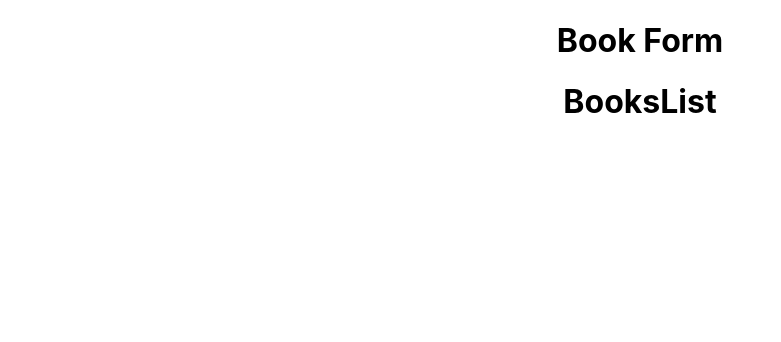
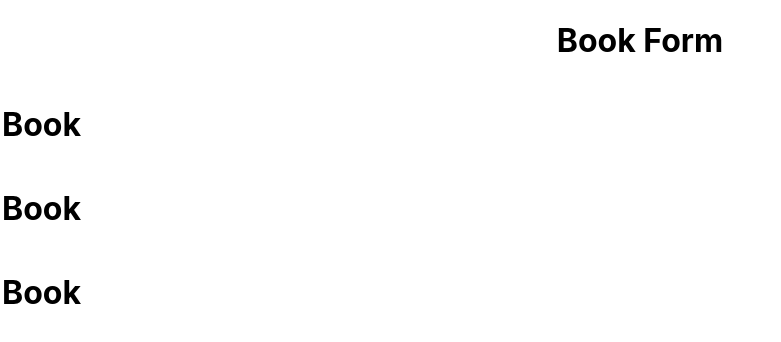
Before and after one commit to temesghentekeste/react-redux-magic-books, a React (Create React App) app: page / in a window 1280 px wide. Shown: the top 342 px of the page, without its empty margins (0-781 px from the left). Built offline with nearby package versions, Linux system fonts and the light colour scheme.

Commit message:
Render Book component inside BooksList component

```diff
--- a/src/actions/actionTypes.js
+++ b/src/actions/actionTypes.js
@@ -1,2 +1,2 @@
-export const CREATE_BOOK = 'CREATE_BOOK'
-export const DELETE_BOOK = 'DELETE_BOOK'
+export const CREATE_BOOK = 'CREATE_BOOK';
+export const DELETE_BOOK = 'DELETE_BOOK';
--- a/src/components/Book.js
+++ b/src/components/Book.js
@@ -1,11 +1,9 @@
 import React from 'react';
 
-const Book = () => {
-  return (
-    <div>
-      <h1>Book</h1>
-    </div>
-  );
-};
+const Book = () => (
+  <div>
+    <h1>Book</h1>
+  </div>
+);
 
 export default Book;
--- a/src/containers/BookForm.js
+++ b/src/containers/BookForm.js
@@ -1,11 +1,9 @@
 import React from 'react';
 
-const BookForm = () => {
-  return (
-    <div>
-      <h1>Book Form</h1>
-    </div>
-  );
-};
+const BookForm = () => (
+  <div>
+    <h1>Book Form</h1>
+  </div>
+);
 
 export default BookForm;
--- a/src/containers/BooksList.js
+++ b/src/containers/BooksList.js
@@ -1,11 +1,25 @@
-import React from 'react';
+import PropTypes from 'prop-types';
+import { connect } from 'react-redux';
+import Book from '../components/Book';
 
-const BooksList = () => {
-  return (
-    <div>
-      <h1>BooksList</h1>
-    </div>
-  );
+const BooksList = ({ books }) => (
+  <div>
+    <table>
+      {books.map((book) => (
+        <tr>
+          <Book book={book} />
+        </tr>
+      ))}
+    </table>
+  </div>
+);
+
+const mapStateToProps = (state) => ({
+  books: state.books,
+});
+
+BooksList.propTypes = {
+  books: PropTypes.instanceOf(Array).isRequired,
 };
 
-export default BooksList;
+export default connect(mapStateToProps, null)(BooksList);
--- a/src/index.js
+++ b/src/index.js
@@ -5,13 +5,14 @@ import './index.css';
 import App from './components/App';
 import reportWebVitals from './reportWebVitals';
 import store from './store';
+
 ReactDOM.render(
   <React.StrictMode>
     <Provider store={store}>
       <App />
     </Provider>
   </React.StrictMode>,
-  document.getElementById('root')
+  document.getElementById('root'),
 );
 
 // If you want to start measuring performance in your app, pass a function
--- a/src/reducers/books.js
+++ b/src/reducers/books.js
@@ -15,7 +15,7 @@ const bookReducer = (state = initialState, action) => {
     case DELETE_BOOK:
       return {
         ...state,
-        books: state.books.filter((book) => book.id !== payload.book),
+        books: state.books.filter((book) => book.id !== action.payload.book),
       };
 
     default:
--- a/src/reducers/index.js
+++ b/src/reducers/index.js
@@ -3,7 +3,7 @@ import { combineReducers } from 'redux';
 import bookReducer from './books';
 
 const rootReducre = combineReducers({
-  book: bookReducer,
+  books: bookReducer,
 });
 
-export default bookReducer;
+export default rootReducre;
```
